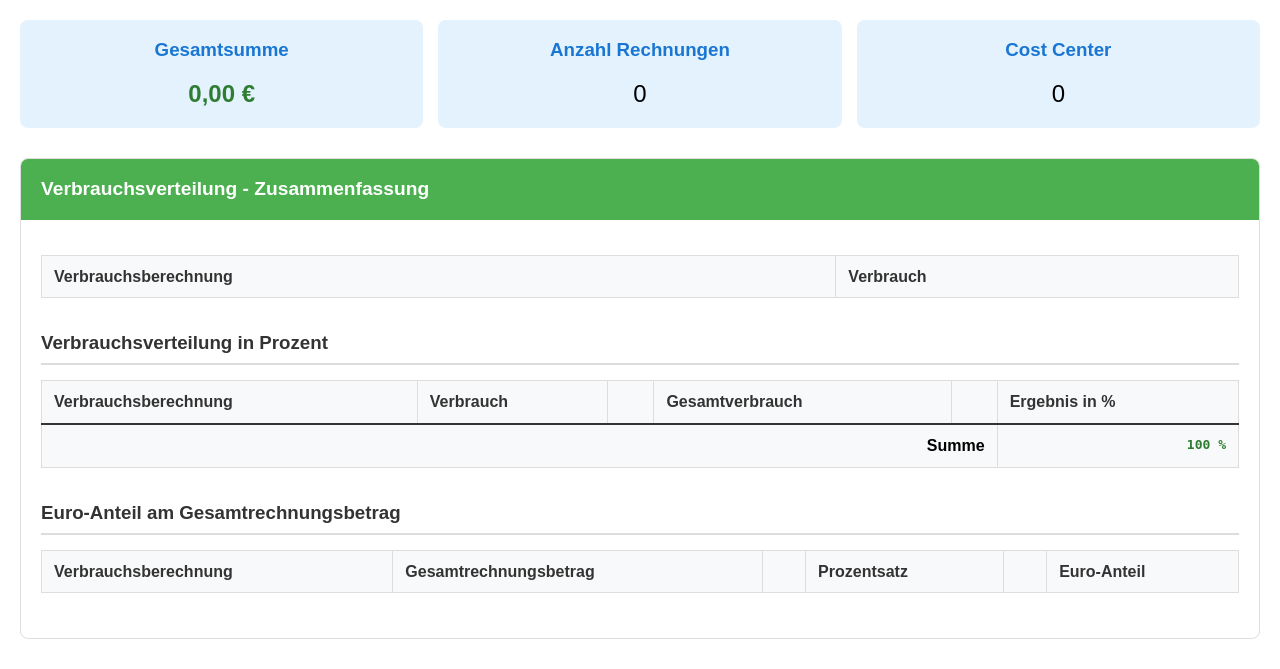
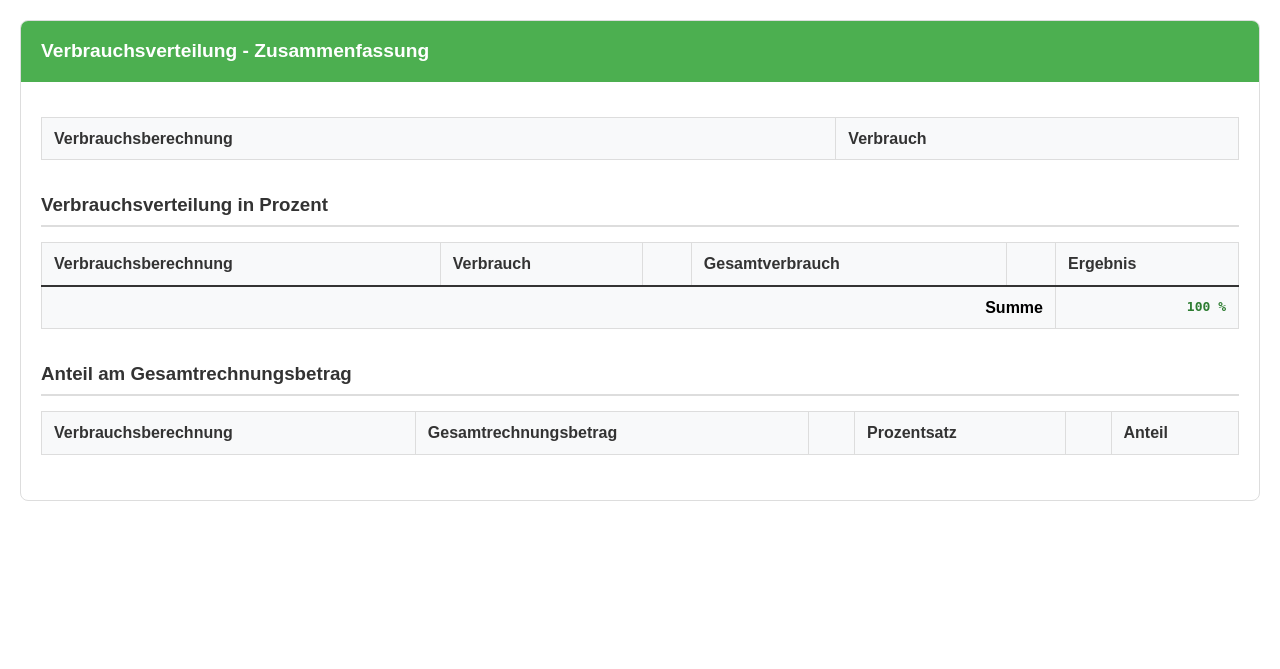
Before and after one commit to tabacha/librelandlord, a Django app: page /bill/account-period/1/calculation/ in a window 1280 px wide. Shown: the part 250-919 px from the top of the page. After the commit the page ends 751 px from the top, so only its background shows below. Run offline with Django 5.2, Linux system fonts and the light colour scheme; a user stored in the database is signed in; tables that the repository leaves empty hold one stand-in row (values such as "Sample post"); lists and menus that the app fills with data are empty.

Commit message:
Consumption Calc kleinere Anpassungen

```diff
--- a/librelandlord/bill/templates/account_period_calculation.html
+++ b/librelandlord/bill/templates/account_period_calculation.html
@@ -122,18 +122,11 @@
             margin: 5px 0;
             font-family: monospace;
             font-size: 0.9em;
+            text-align: right;
         }
 
-        .step-argument {
-            border-left: 4px solid #2196f3;
-        }
-
-        .step-operation {
-            border-left: 4px solid #ff9800;
-        }
 
         .step-result {
-            border-left: 4px solid #4caf50;
             font-weight: bold;
         }
 
@@ -199,6 +192,12 @@
             font-family: monospace;
         }
 
+        span.consumption-cell {
+            margin-left: 10%;
+            font-size: 12pt;
+
+        }
+
         .calculation-grid {
             display: grid;
             grid-template-columns: auto 1fr auto;
@@ -239,20 +238,6 @@
         <p class="date-range">{{ account_period.start_date }} bis {{ account_period.end_date }}</p>
     </div>
 
-    <div class="summary">
-        <div class="summary-card">
-            <h3>Gesamtsumme</h3>
-            <div class="amount" style="font-size: 1.5em;">{{ summary.grand_total }} €</div>
-        </div>
-        <div class="summary-card">
-            <h3>Anzahl Rechnungen</h3>
-            <div style="font-size: 1.5em;">{{ summary.total_bill_count }}</div>
-        </div>
-        <div class="summary-card">
-            <h3>Cost Center</h3>
-            <div style="font-size: 1.5em;">{{ summary.cost_center_count }}</div>
-        </div>
-    </div>
 
     {% for summary in cost_center_summaries %}
     <div class="cost-center">
@@ -268,8 +253,6 @@
             <!-- Rechnungsübersicht -->
             <div class="bills-section">
                 <h3 class="section-title">Rechnungen</h3>
-                <p class="date-range">Zeitraum: {{ summary.date_range.earliest }} bis {{ summary.date_range.latest }}
-                </p>
 
                 <table class="meter-readings-table">
                     <thead>
@@ -307,14 +290,6 @@
             {% if summary.cost_center_calculation %}
             <div class="consumption-section">
                 <h3 class="section-title">Verbrauchsberechnung</h3>
-
-                <div class="consumption-summary">
-                    <strong>Gesamtverbrauch:</strong> {{ summary.cost_center_calculation.total_consumption }} {{
-                    summary.cost_center_calculation.total_consumption_unit }}<br>
-                    <strong>Anzahl Apartments:</strong> {{ summary.cost_center_calculation.apartment_count }}<br>
-                    <strong>Berechnungszeitraum:</strong> {{ summary.cost_center_calculation.calculation_period_start }}
-                    bis {{ summary.cost_center_calculation.calculation_period_end }}
-                </div>
 
                 {% for contrib in summary.cost_center_calculation.contribution_results %}
                 <div class="apartment-item">
@@ -388,13 +363,12 @@
                         {% for step in contrib.consumption_result.calculation_steps %}
                         {% if step.step_type == 'operation' %}
                         <div class="calculation-step step-{{ step.step_type }}">
-                            Berechnung:
                             <span class="calc-cell">
                                 {{ step.operand1 }} {{ step.unit }} {{ step.operator }} {{ step.operand2 }}
                                 {{ step.unit}} =
                             </span>
                             <span class="consumption-cell">
-                                {{ step.result|floatformat:0 }} {{ step.unit }}
+                                <strong>{{ step.result|floatformat:0 }} {{ step.unit }}</strong>
                             </span>
 
                         </div>
@@ -483,7 +457,7 @@
                             <th></th>
                             <th>Gesamtverbrauch</th>
                             <th></th>
-                            <th>Ergebnis in %</th>
+                            <th>Ergebnis</th>
                         </tr>
                     </thead>
                     <tbody>
@@ -514,7 +488,7 @@
                     </tbody>
                 </table>
 
-                <h3 class="section-title" style="margin-top: 30px;">Euro-Anteil am Gesamtrechnungsbetrag</h3>
+                <h3 class="section-title" style="margin-top: 30px;">Anteil am Gesamtrechnungsbetrag</h3>
                 <table class="meter-readings-table">
                     <thead>
                         <tr>
@@ -523,7 +497,7 @@
                             <th></th>
                             <th>Prozentsatz</th>
                             <th></th>
-                            <th>Euro-Anteil</th>
+                            <th>Anteil</th>
                         </tr>
                     </thead>
                     <tbody>
```
